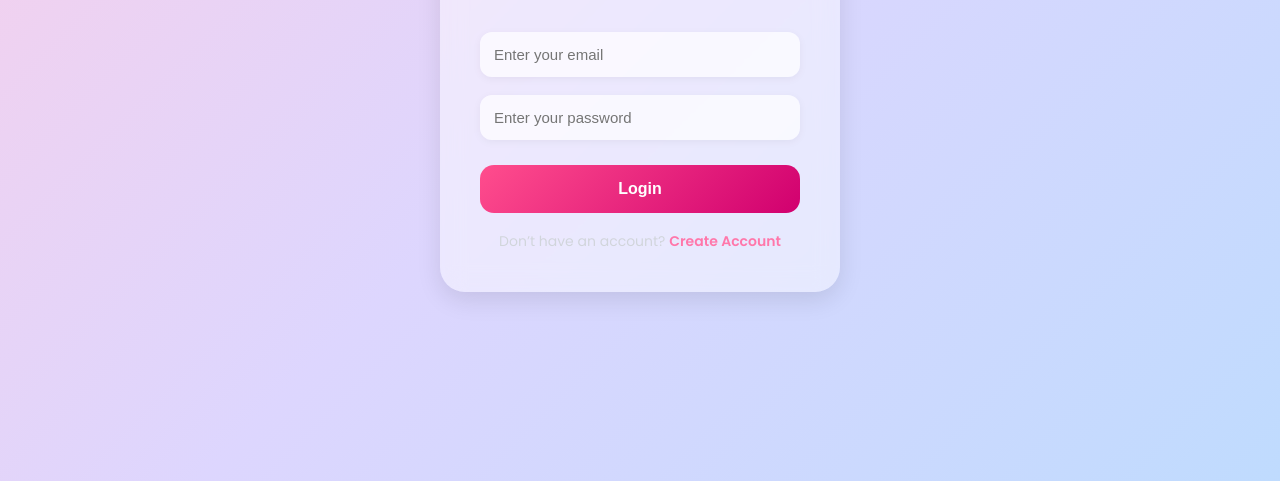
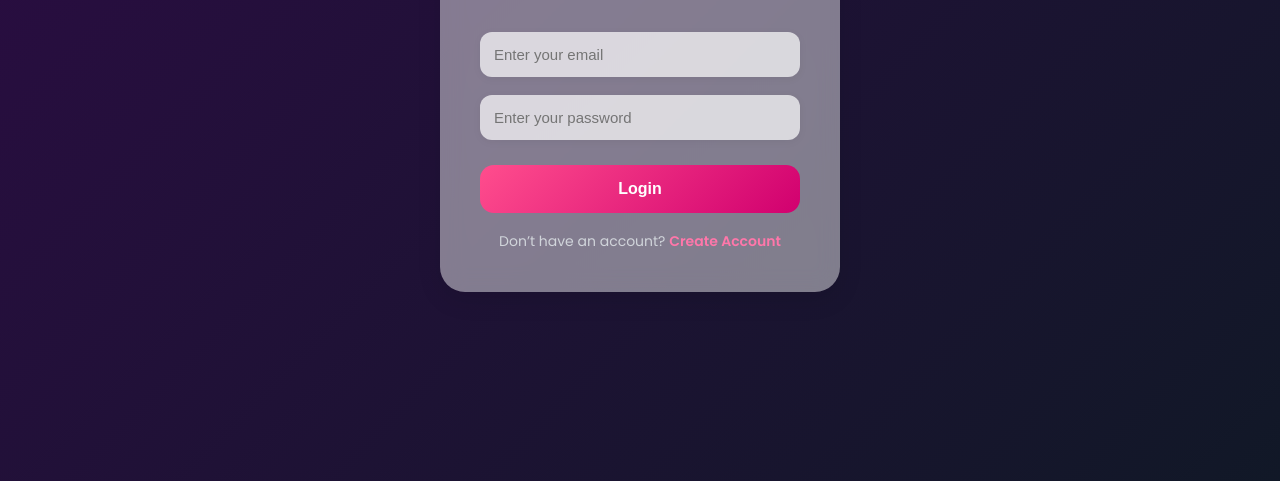
Before and after one commit to GauriShinde09/next-frame-movie-app, a plain HTML site: page index.html in a window 1280 px wide. Shown: the part 399-880 px from the top of the page. Drawn offline with Linux system fonts and the light colour scheme.

Commit message:
Update style.css

```diff
--- a/style.css
+++ b/style.css
@@ -18,17 +18,17 @@ body{
 
     font-family: 'Poppins', sans-serif;
 
-    background: linear-gradient(
+     background: linear-gradient(
         135deg,
-        #fbcfe8,
-        #ddd6fe,
-        #bfdbfe
+        #2d0b45,
+        #111827
     );
 
     min-height: 100vh;
 
     overflow-x: hidden;
     padding: 40px;
+    color:white;
 }
 
 
```
